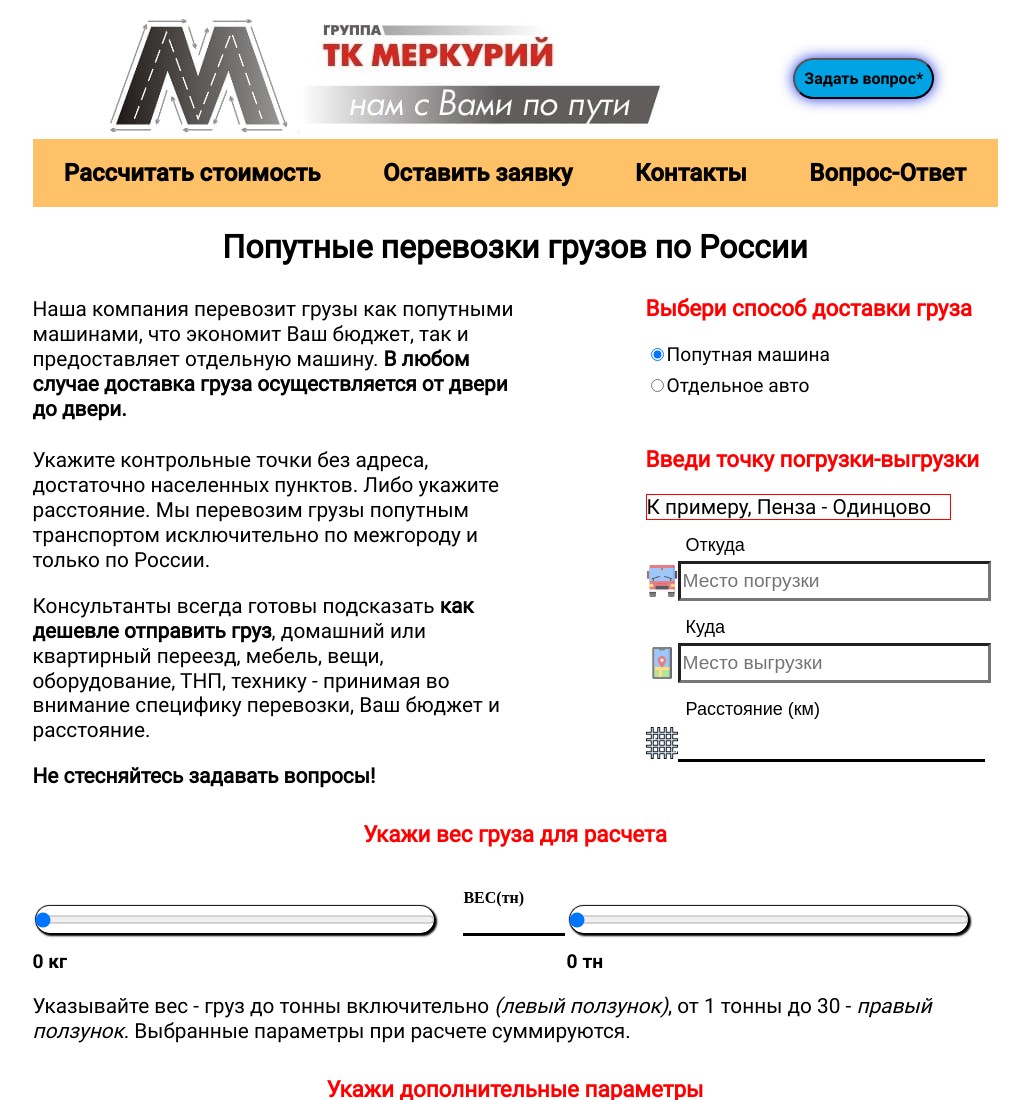
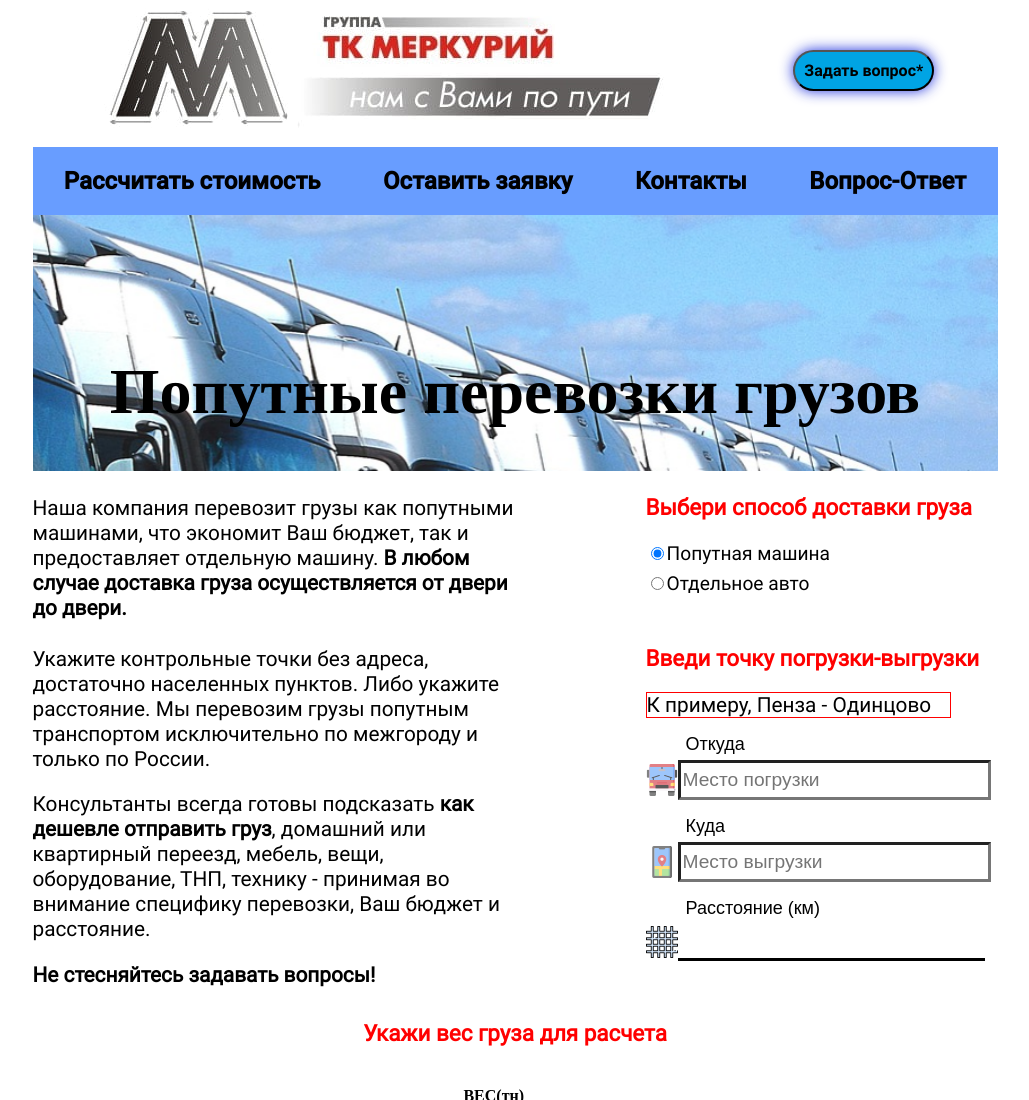
Before and after one commit to Doyal-N/landing, a plain HTML site: page index.html in a window 1280 px wide. Shown: the top 1100 px of the page, without its empty margins (125-1154 px from the left). Drawn offline with Linux system fonts and the light colour scheme; files whose address does not match are found by name.

```diff
--- a/css/style.css
+++ b/css/style.css
@@ -20,6 +20,37 @@
   src: url("../fonts/Roboto-Regular.woff") format("woff"), url("../fonts/Roboto-Regular.woff2") format("woff2");
   font-weight: 500;
   font-style: normal;
+}
+
+body {
+  margin: 0;
+  padding: 0;
+}
+
+.content {
+  perspective: 1px;
+  transform-style: preserve-3d;
+  overflow-x: hidden;
+  text-align: center;
+  padding-top: 10%;
+  color: black;
+  font-size: 2rem;
+}
+
+.content::before {
+  content: '';
+  display: block;
+  position: absolute;
+  left: 0;
+  right: 0;
+  bottom: 0;
+  top: 0;
+  z-index: -1;
+  transform-origin: center;
+  background-image: url('../img/trucks.jpg');
+  background-repeat: no-repeat;
+  background-size: cover;
+  transform: translateZ(-1px) scale(3)
 }
 
 .header {
@@ -68,15 +99,11 @@
   display: flex;
   -ms-flex-pack: distribute;
   justify-content: space-around;
-  margin-top: -0.625rem;
-  background-color: #ffc168;
+  margin-top: 0.4rem;
+  background-color: #689dff;
   -webkit-box-align: center;
   -ms-flex-align: center;
   align-items: center;
-  position: -webkit-sticky;
-  position: sticky;
-  top: 0;
-  z-index: 101;
 }
 
 a {
@@ -881,7 +908,7 @@
   }
 
   .calc_inp {
-    width: 24rem;
+    width: 22rem;
   }
 
   input[type~="text"] {
@@ -891,7 +918,7 @@
   }
 
   .calc_input {
-    width: 24rem;
+    width: 22rem;
   }
 
   .label_weight {
--- a/index.html
+++ b/index.html
@@ -10,13 +10,12 @@
 
 <body>
   <div class="container">
-    <header class="header">
+    <div class="header">
       <div class="header__logo">
         <img src="img/head_logo.png" alt="">
         <button class="question open_popup">Задать вопрос*</button>
       </div>
-
-    </header>
+    </div>
     <div class="header__menu">
       <a href="#calc_1">
         <h2 class="menu__title">Рассчитать стоимость</h2>
@@ -31,7 +30,11 @@
     </div>
 
     <div class="calculator">
-      <h1 class="calc_title">Попутные перевозки грузов по России</h1>
+      <div class="parallax">
+        <div class="content">
+          <h1>Попутные перевозки грузов</h1>
+        </div>
+      </div>
       <div class="calc_form">
         <div class="calc_rules">
           <p class="calc_text">Наша компания перевозит грузы как попутными машинами, что экономит Ваш бюджет, так и
```
Also changed, not shown: img/trucks.jpg (added).
